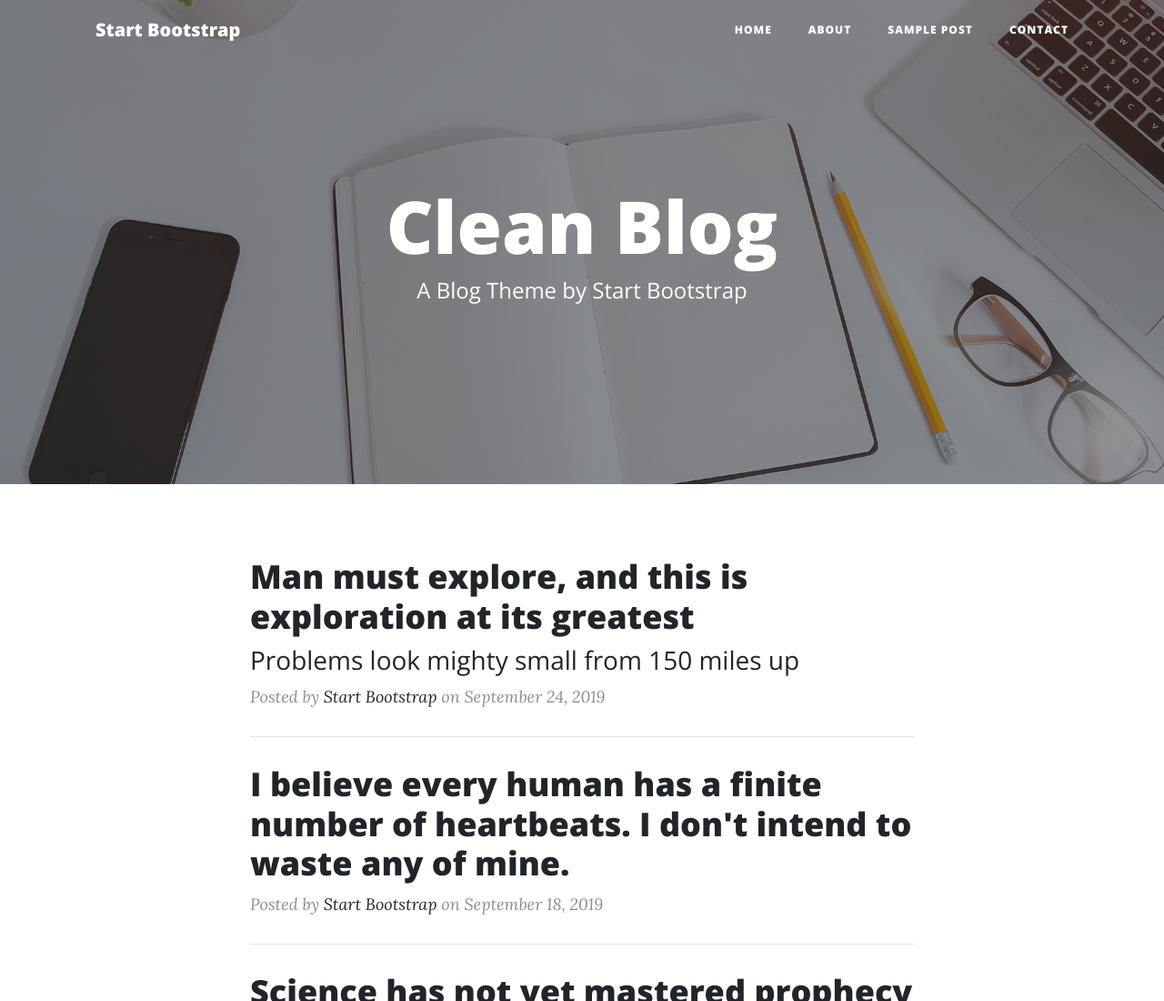
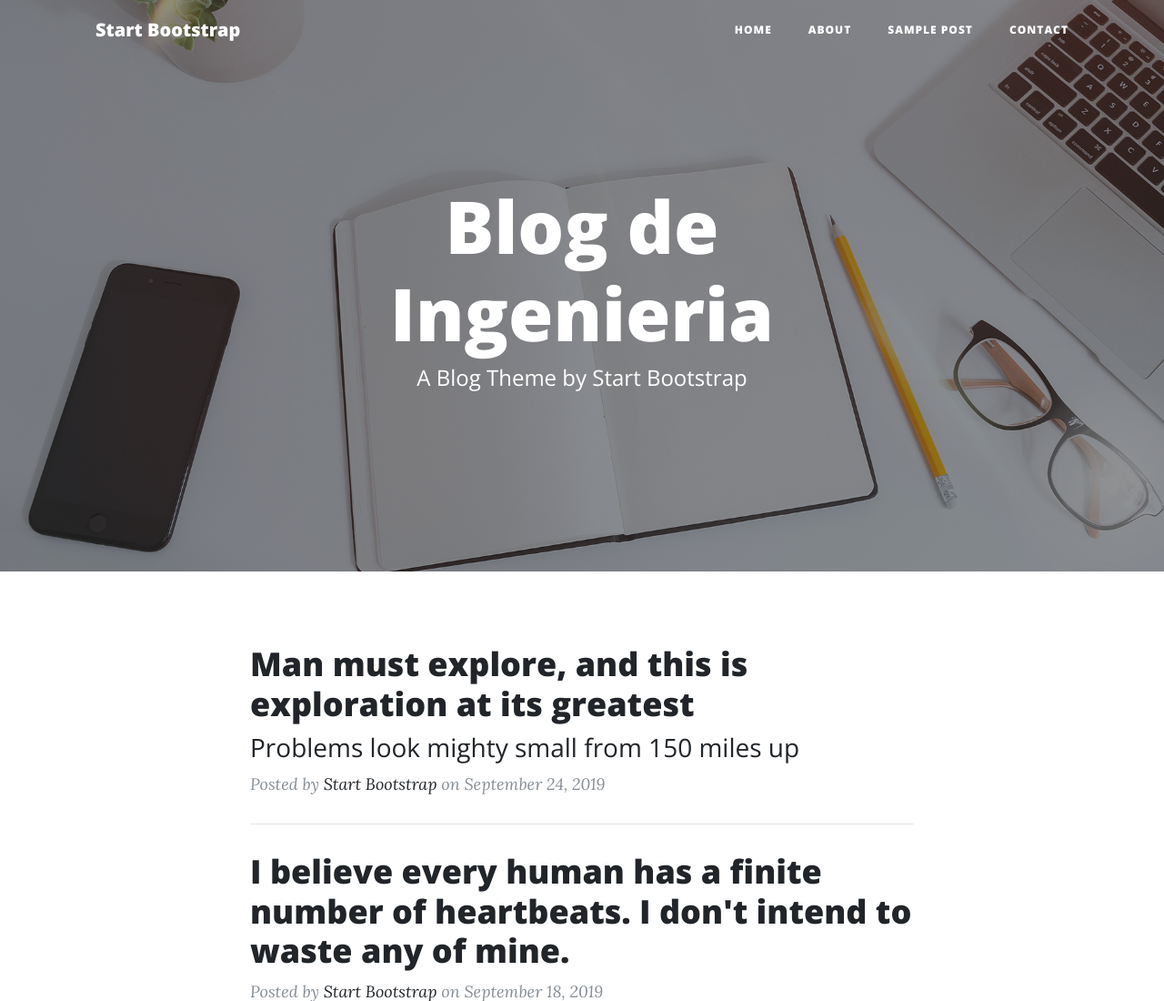
Before and after one commit to Israe593/Pagina-Web, a website: page index.html in a window 1280 px wide. Shown: the top 1100 px of the page at 91% size. Drawn offline with nearby package versions, Linux system fonts and the light colour scheme.

Commit message:
Update index.html

```diff
--- a/index.html
+++ b/index.html
@@ -8,7 +8,7 @@
   <meta name="description" content="">
   <meta name="author" content="">
 
-  <title>Inge Blog - Start Bootstrap Theme</title>
+  <title> Clean Blog - Start Bootstrap Theme</title>
 
   <!-- Bootstrap core CSS -->
   <link href="vendor/bootstrap/css/bootstrap.min.css" rel="stylesheet">
@@ -59,7 +59,7 @@
       <div class="row">
         <div class="col-lg-8 col-md-10 mx-auto">
           <div class="site-heading">
-            <h1>Clean Blog</h1>
+            <h1> Blog de Ingenieria</h1>
             <span class="subheading">A Blog Theme by Start Bootstrap</span>
           </div>
         </div>
```
